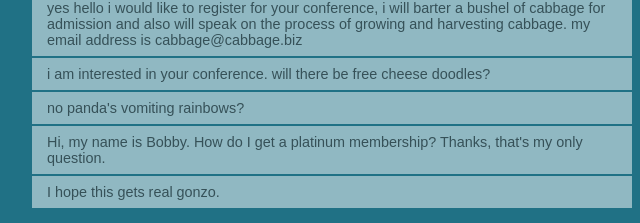
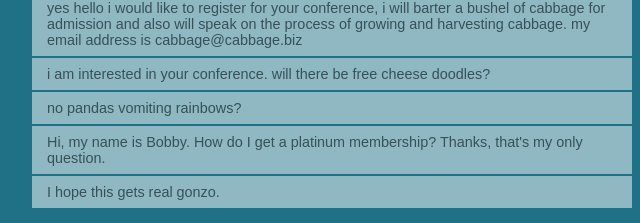
Before and after one commit to nooodle/noodleconf, a plain HTML site: page index.html in a window 1280 px wide. Shown: the part 426-649 px from the top of the page, 308-948 px from the left. Drawn offline with Linux system fonts and the light colour scheme; a web font is replaced by a local one.

Commit message:
omg how did that get in there?

```diff
--- a/index.html
+++ b/index.html
@@ -25,7 +25,7 @@
            i am interested in your conference. will there be free cheese doodles?
         </li>
         <li>
-          no panda's vomiting rainbows?
+          no pandas vomiting rainbows?
         </li>
         <li>
           Hi, my name is Bobby. How do I get a platinum membership? Thanks, that's my only question.
```
